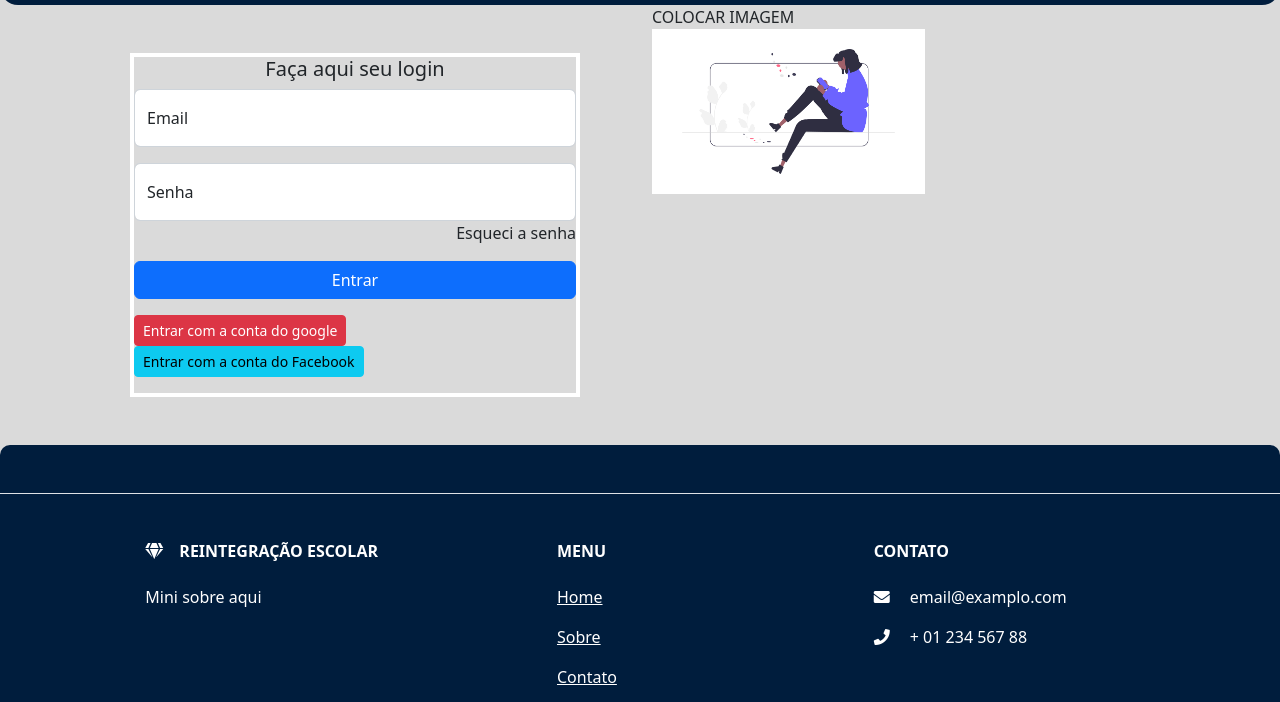
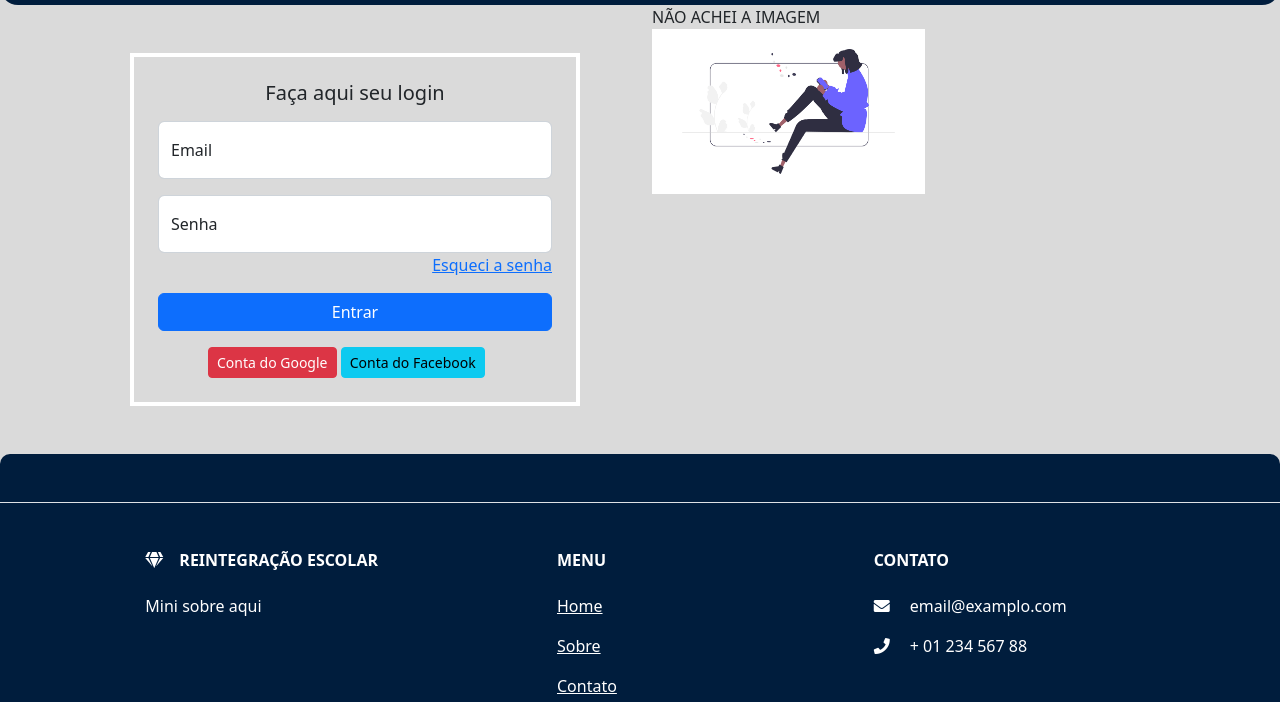
Before and after one commit to Reintegracao-Escolar/reintegracao-escolar.github.io, a plain HTML site: page login.html in a window 1280 px wide. Shown: the part 97-799 px from the top of the page. Drawn offline with nearby package versions, Linux system fonts and the light colour scheme.

Commit message:
centralizar botoes

```diff
--- a/login.html
+++ b/login.html
@@ -59,8 +59,8 @@
 
 
                 <div class="border border-4 border-white m-5 mb-5">
-
-<h5 class= "text-center">Faça aqui seu login</h5>
+                    <div class="container p-4">
+                        <h5 class="text-center mb-3 ">Faça aqui seu login</h5>
                         <div class="form-floating mb-3">
                             <input type="email" class="form-control" id="floatingInput" placeholder="name@example.com">
                             <label for="floatingInput">Email</label>
@@ -69,16 +69,16 @@
                             <input type="password" class="form-control" id="floatingPassword" placeholder="Password">
                             <label for="floatingPassword">Senha</label>
                         </div>
-                    <p style="text-align:right">Esqueci a senha</p>
+                        <a href="#" > <p  style="text-align:right">Esqueci a senha</p></a>
                         <div class="d-grid gap-2 mb-3">
                             <input class="btn btn-primary" type="submit" value="Entrar">
                         </div>
-                    <div  class="form-floating mb-3 align-center">
-                        <button type="button" class="btn btn-danger btn-sm"> Entrar com a conta do google</button>
-                        <button type="button" class="btn btn-info btn-sm">Entrar com a conta do Facebook</button>
+                        <div class="container-botoes" style="margin-left: 50px; margin-right: 50px; ">
+                            <button type="button" class="btn btn-danger btn-sm "> Conta do Google</button>
+                            <button type="button" class="btn btn-info btn-sm ">Conta do Facebook</button>
                         </div>
 
-
+                    </div>
 
                 </div>
 
@@ -87,7 +87,7 @@
             </div>
 
             <div class="col">
-                COLOCAR IMAGEM
+                NÃO ACHEI A IMAGEM
                 <div class="container-fuid flex">
                     <img src="img/login.png" class="w-50">
                 </div>
```
Lines whose indentation alone changed are shown as unchanged.
